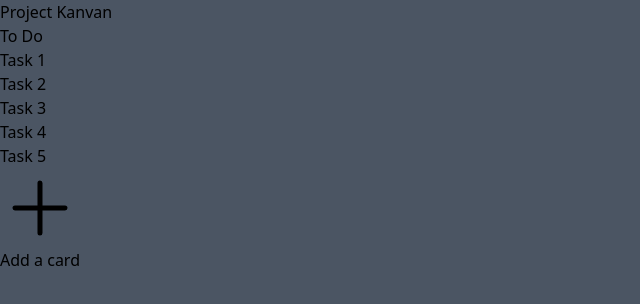
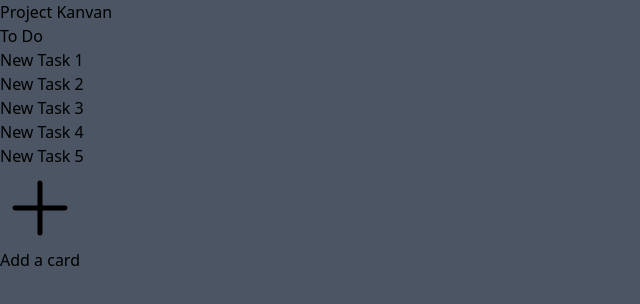
Before and after one commit to Ian-90/kanban-clone, a React (Vite) app: page / in a window 1280 px wide. Shown: the top 304 px of the page, without its empty margins (0-640 px from the left). Built offline with nearby package versions, Linux system fonts and the light colour scheme.

Commit message:
feat: add create card handler

```diff
--- /dev/null
+++ b/src/components/board/Board.hook.ts
@@ -0,0 +1,52 @@
+import { useState } from "react";
+
+export const useBoard = () => {
+  const [cardList, setCardList] = useState([
+    {
+      id: "1",
+      title: "New Task",
+    },
+    {
+      id: "2",
+      title: "New Task",
+    },
+    {
+      id: "3",
+      title: "New Task",
+    },
+    {
+      id: "4",
+      title: "New Task",
+    },
+    {
+      id: "5",
+      title: "New Task",
+    },
+  ]);
+
+  const createCard = () => {
+    setCardList((list) => [
+      ...list,
+      { id: crypto.randomUUID(), title: "New Task" },
+    ]);
+  };
+
+  const updateCard = (sourceId: string, targetId: string) => {
+    const copyCardList = [...cardList];
+    const targetIndex = copyCardList.findIndex(({ id }) => id === targetId);
+    const sourceIndex = copyCardList.findIndex(({ id }) => id === sourceId);
+    const target = copyCardList[targetIndex];
+    const source = copyCardList[sourceIndex];
+
+    copyCardList[targetIndex] = source;
+    copyCardList[sourceIndex] = target;
+
+    setCardList(() => copyCardList);
+  };
+
+  return {
+    cardList,
+    createCard,
+    updateCard,
+  };
+};
--- a/src/components/board/index.tsx
+++ b/src/components/board/index.tsx
@@ -1,56 +1,31 @@
 import { PlusIcon } from "@heroicons/react/24/solid";
 import Card from "../card";
-import { useState } from "react";
+import { useBoard } from "./Board.hook";
 
 type Props = {
   title: string;
 };
 
 const Board = ({ title }: Props) => {
-  const [cardList, setCardList] = useState([
-    {
-      id: 1,
-    },
-    {
-      id: 2,
-    },
-    {
-      id: 3,
-    },
-    {
-      id: 4,
-    },
-    {
-      id: 5,
-    },
-  ]);
-
-  const updateCard = (sourceId: number, targetId: number) => {
-    const copyCardList = [...cardList];
-    const targetIndex = copyCardList.findIndex(({ id }) => id === targetId);
-    const sourceIndex = copyCardList.findIndex(({ id }) => id === sourceId);
-    const target = copyCardList[targetIndex];
-    const source = copyCardList[sourceIndex];
-
-    copyCardList[targetIndex] = source;
-    copyCardList[sourceIndex] = target;
-
-    setCardList(() => copyCardList);
-  };
+  const { cardList, createCard, updateCard } = useBoard();
 
   return (
     <article className="w-80 px-6 py-4 rounded-lg bg-gray-200 flex flex-col gap-y-5">
-      {/* {console.log("...", cardList)} */}
       <header>
         <h3 className="text-lg font-semibold">{title}</h3>
       </header>
       <section className="flex flex-col gap-y-3">
-        {cardList.map(({ id }) => (
-          <Card key={`card_${id}`} id={id} onCardHandler={updateCard} />
+        {cardList.map(({ id, title }) => (
+          <Card
+            key={`card_${id}`}
+            id={id}
+            title={title}
+            onCardHandler={updateCard}
+          />
         ))}
       </section>
       <footer>
-        <button className="inline-flex items-center gap-x-2">
+        <button className="inline-flex items-center gap-x-2" onClick={createCard}>
           <PlusIcon className="w-5 h-5" />
           <span className="font-medium">Add a card</span>
         </button>
--- a/src/components/card/index.tsx
+++ b/src/components/card/index.tsx
@@ -2,10 +2,11 @@ import { useDrag, useDrop } from "react-dnd";
 import { ItemTypes } from "../../constants";
 
 type Props = {
-  id: number;
-  onCardHandler: (sourceId: number, targetId: number) => void;
+  id: string;
+  title: string;
+  onCardHandler: (sourceId: string, targetId: string) => void;
 };
-const Card = ({ id, onCardHandler }: Props) => {
+const Card = ({ id, title, onCardHandler }: Props) => {
   const [{ isOver }, drop] = useDrop(() => ({
     accept: ItemTypes.CARD,
     drop: () => ({
@@ -26,8 +27,7 @@ const Card = ({ id, onCardHandler }: Props) => {
     }),
     end: (draggedItem, monitor) => {
       const { sourceId } = draggedItem;
-      const dropResult = monitor.getDropResult<{ targetId: number }>();
-      console.log('...', sourceId, dropResult)
+      const dropResult = monitor.getDropResult<{ targetId: string }>();
       if (dropResult) {
         onCardHandler(sourceId, dropResult.targetId);
       }
@@ -45,7 +45,7 @@ const Card = ({ id, onCardHandler }: Props) => {
           isDragging ? "opacity-50" : "opacity-100"
         }`}
       >
-        Task {id}
+        {title} {id}
       </div>
     </div>
   );
```
